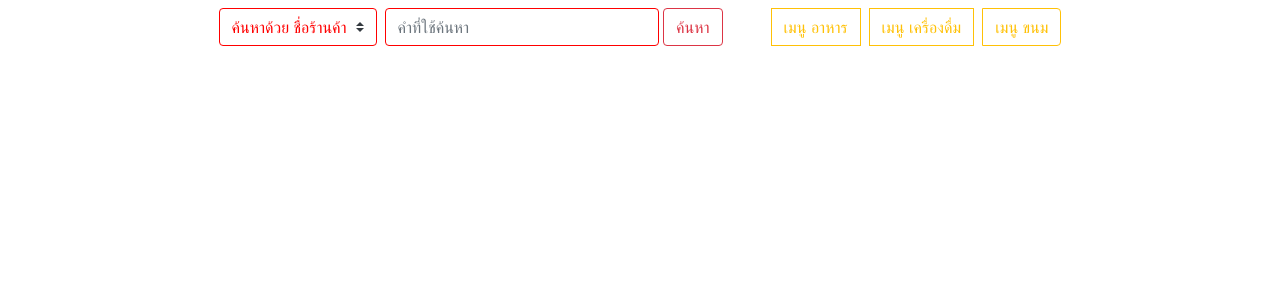
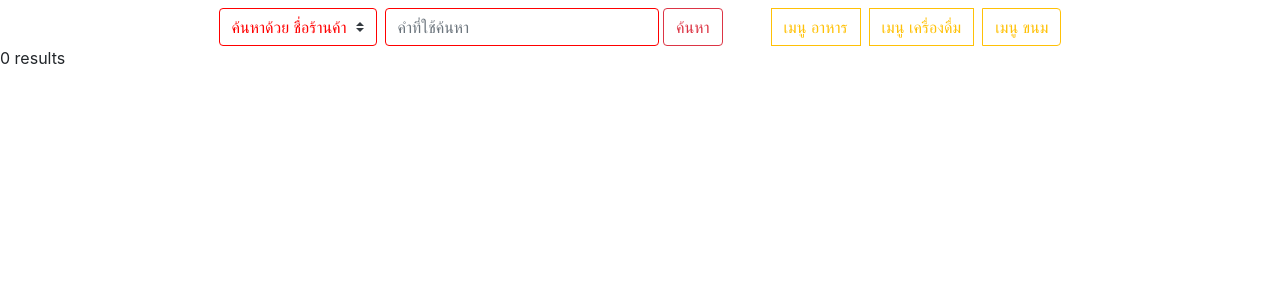
Before and after one commit to Airada-S/FoodKoala, a PHP site: page / in a window 1280 px wide. Shown: the part 56-356 px from the top of the page. Run offline with PHP 8.4, Linux system fonts and the light colour scheme; data that the repository does not hold is empty; some libraries are stand-ins or nearby versions.

Commit message:
ai commit

```diff
--- a/index.php
+++ b/index.php
@@ -40,7 +40,7 @@
 //    if((is_null ($result["seller_id"]))){
 //
 //    }
-    if($result->field_count>0){
+    if($result->num_rows>0){
         while($row = $result->fetch_assoc()) {
 ?>
     <li class="list-inline-item">
```
